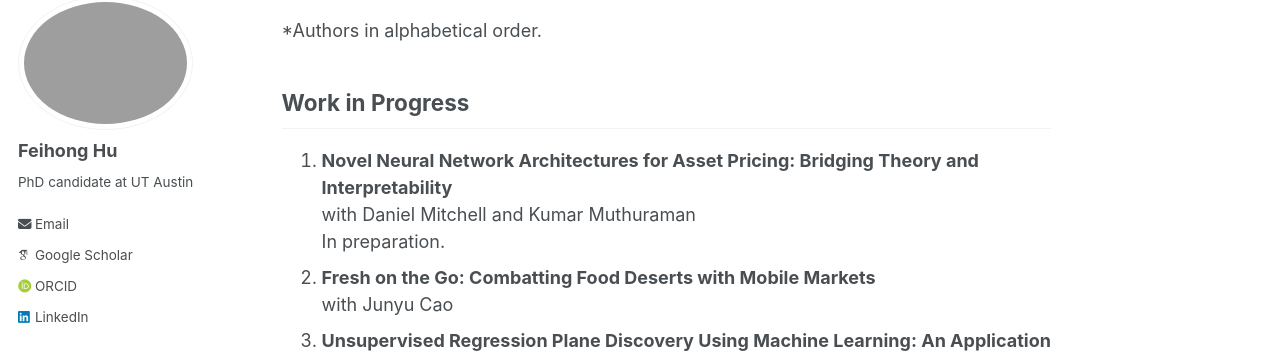
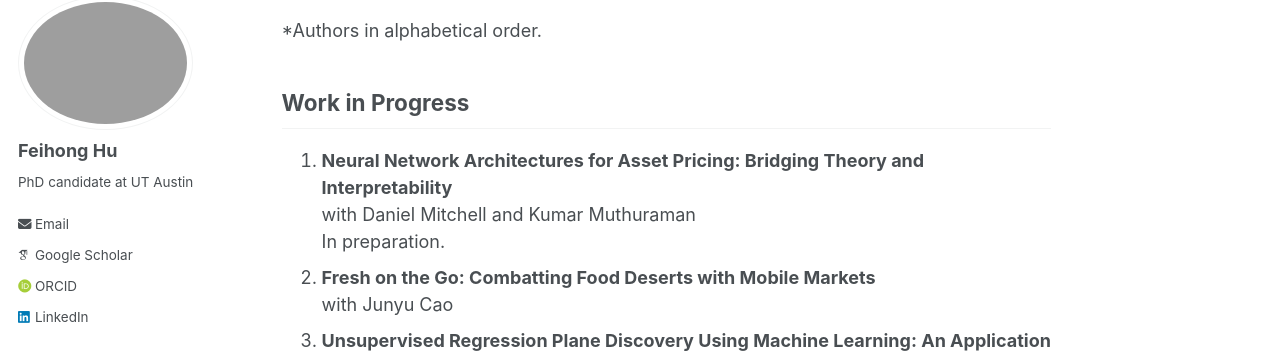
Before and after one commit to feihonghu/feihonghu.github.io, a Jekyll site: the page built from _pages/about.md, in a window 1280 px wide and 900 px high, scrolled down 672 px. Shown: the part 110-463 px from the top of the window. Built offline with Jekyll 4.4.1, drawn with Linux system fonts in a browser that asks for light colours; some web fonts are replaced.

Commit message:
Update about.md

```diff
--- a/_pages/about.md
+++ b/_pages/about.md
@@ -25,7 +25,7 @@ I am a final-year PhD candidate in the Department of Information, Risk, and Oper
 
 <h2>Work in Progress</h2>
 
-1. **Novel Neural Network Architectures for Asset Pricing: Bridging Theory and Interpretability**<br/>
+1. **Neural Network Architectures for Asset Pricing: Bridging Theory and Interpretability**<br/>
    with Daniel Mitchell and Kumar Muthuraman<br/>
    In preparation.
 2. **Fresh on the Go: Combatting Food Deserts with Mobile Markets**<br/>
```
